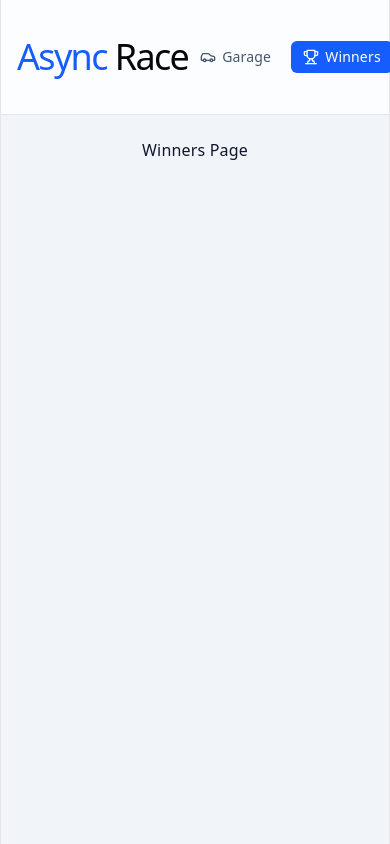
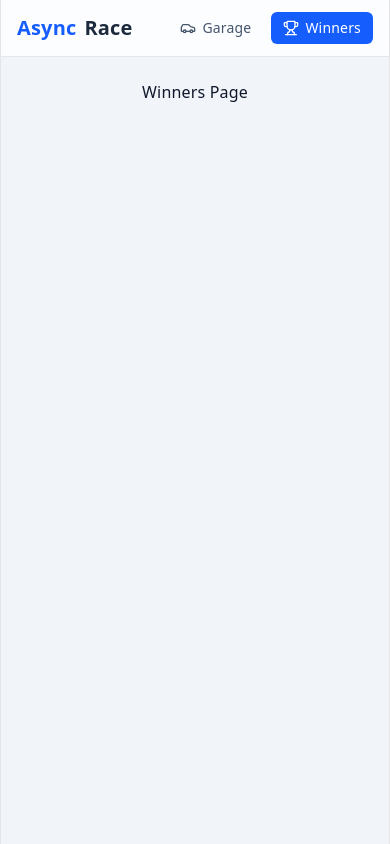
Before and after one commit to popi753/async-race-front, a React (Vite) app: page /winners in a window 390 px wide. Built offline with nearby package versions, Linux system fonts and the light colour scheme; no server answers.

Commit message:
refactor: remove unused styles and clean up CSS for better maintainability

```diff
--- a/src/index.css
+++ b/src/index.css
@@ -44,10 +44,6 @@
         --social-bg: rgba(47, 48, 58, 0.5);
         --shadow: rgba(0, 0, 0, 0.4) 0 10px 15px -3px, rgba(0, 0, 0, 0.25) 0 4px 6px -2px;
     }
-
-    #social .button-icon {
-        filter: invert(1) brightness(2);
-    }
 }
 
 #root {
@@ -66,46 +62,14 @@ body {
     margin: 0;
 }
 
-h1,
-h2 {
-    font-family: var(--heading);
-    font-weight: 500;
-    color: var(--text-h);
-}
-
-h1 {
-    font-size: 56px;
-    letter-spacing: -1.68px;
-    margin: 32px 0;
-    @media (max-width: 1024px) {
-        font-size: 36px;
-        margin: 20px 0;
-    }
-}
-h2 {
-    font-size: 24px;
-    line-height: 118%;
-    letter-spacing: -0.24px;
-    margin: 0 0 8px;
-    @media (max-width: 1024px) {
-        font-size: 20px;
-    }
-}
 p {
     margin: 0;
 }
 
-code,
-.counter {
-    font-family: var(--mono);
-    display: inline-flex;
-    border-radius: 4px;
-    color: var(--text-h);
+button {
+    cursor: pointer;
 }
 
-code {
-    font-size: 15px;
-    line-height: 135%;
-    padding: 4px 8px;
-    background: var(--code-bg);
+input {
+    cursor: text;
 }
```
